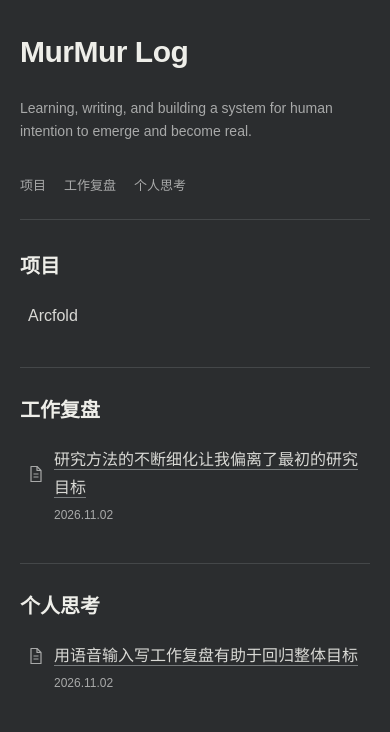
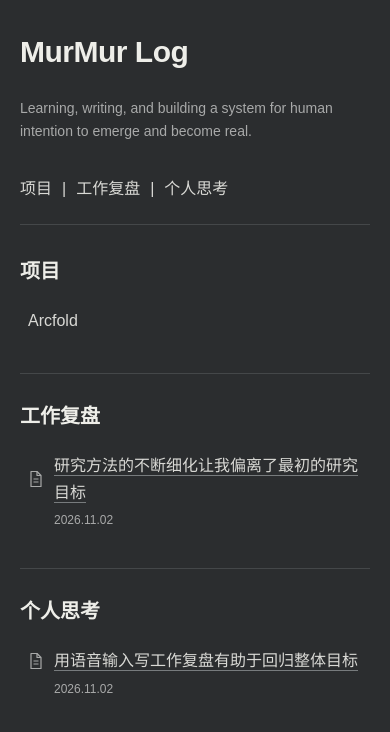
Before and after one commit to murmurwang/murmur-log, a Next.js app: page / in a window 390 px wide. Shown: the top 732 px of the page. Built offline with nearby package versions, Linux system fonts and the light colour scheme.

Commit message:
Unify navigation typography and add separators

```diff
--- a/app/components/SiteChrome.tsx
+++ b/app/components/SiteChrome.tsx
@@ -16,7 +16,9 @@ export function SiteHeader({ home = false, section }: { home?: boolean; section?
       )}
       <nav aria-label="栏目导航">
         <Link href="/projects/" aria-current={section === "projects" ? "page" : undefined}>项目</Link>
+        <span aria-hidden="true">|</span>
         <Link href="/reviews/" aria-current={section === "reviews" ? "page" : undefined}>工作复盘</Link>
+        <span aria-hidden="true">|</span>
         <Link href="/thoughts/" aria-current={section === "thoughts" ? "page" : undefined}>个人思考</Link>
       </nav>
     </header>
--- a/app/globals.css
+++ b/app/globals.css
@@ -28,7 +28,7 @@ a:focus-visible { outline: 2px solid var(--ink); outline-offset: 5px; }
 .shell { width: min(760px, calc(100% - 40px)); margin-inline: auto; }
 .site-header { padding: 32px 0 20px; display: flex; align-items: center; justify-content: space-between; gap: 24px; border-bottom: 1px solid var(--rule); }
 .wordmark { font-size: 20px; font-weight: 600; }
-nav { display: flex; gap: 22px; color: var(--muted); font-size: 14px; }
+nav { display: flex; align-items: baseline; gap: 12px; color: var(--ink); font-size: 16px; font-weight: 400; }
 .site-header--home { display: grid; grid-template-columns: 1fr auto; align-items: start; row-gap: 0; padding: 48px 0 22px; }
 .site-header--home > div { display: contents; }
 .site-header--home .site-title { grid-column: 1; grid-row: 1; }
@@ -63,7 +63,7 @@ nav a[aria-current="page"] { color: var(--ink); text-decoration: underline; text
 
 @media (max-width: 600px) {
   .site-header { padding-top: 24px; flex-wrap: wrap; gap: 14px; }
-  nav { gap: 18px; font-size: 13px; }
+  nav { gap: 10px; }
   .site-header--home { padding-top: 32px; grid-template-columns: 1fr; }
   .site-header--home nav { grid-column: 1; grid-row: 3; margin-top: 18px; }
   .site-title { font-size: 30px; }
```
